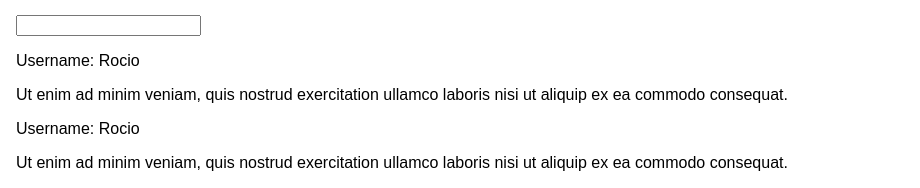
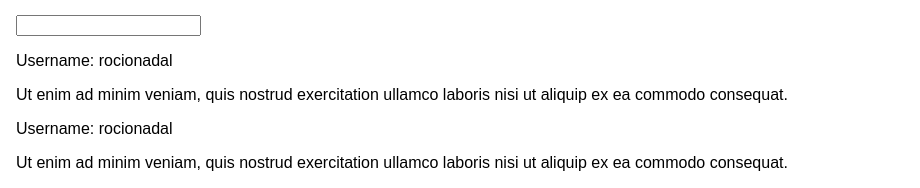
Before and after one commit to rocionadal/base-syntax-assignment, a React (Create React App) app: page / in a window 1280 px wide. Shown: the part 197-385 px from the top of the page, without its empty margins (0-920 px from the left). Built offline with nearby package versions, Linux system fonts and the light colour scheme.

Commit message:
using state to display username

```diff
--- a/src/App.js
+++ b/src/App.js
@@ -6,11 +6,7 @@ import UserOutput from './UserOutput/UserOutput';
 
 class App extends Component {
   state = {
-    username: 'supermax'
-  }
-
-  usernameChangedHandler = (event) => {
-    this.setState({username: event.target.value});
+    username: 'rocionadal'
   }
 
   render() {
@@ -29,8 +25,8 @@ class App extends Component {
           <li>Add styling of your choice to your components/ elements in the components - both with inline styles and stylesheets</li>
         </ol>
         <UserInput />
-        <UserOutput userName="Rocio" />
-        <UserOutput userName="Rocio" />
+        <UserOutput userName={this.state.username} />
+        <UserOutput userName={this.state.username} />
         <UserOutput userName="Rocio" />
       </div>
     );
```
